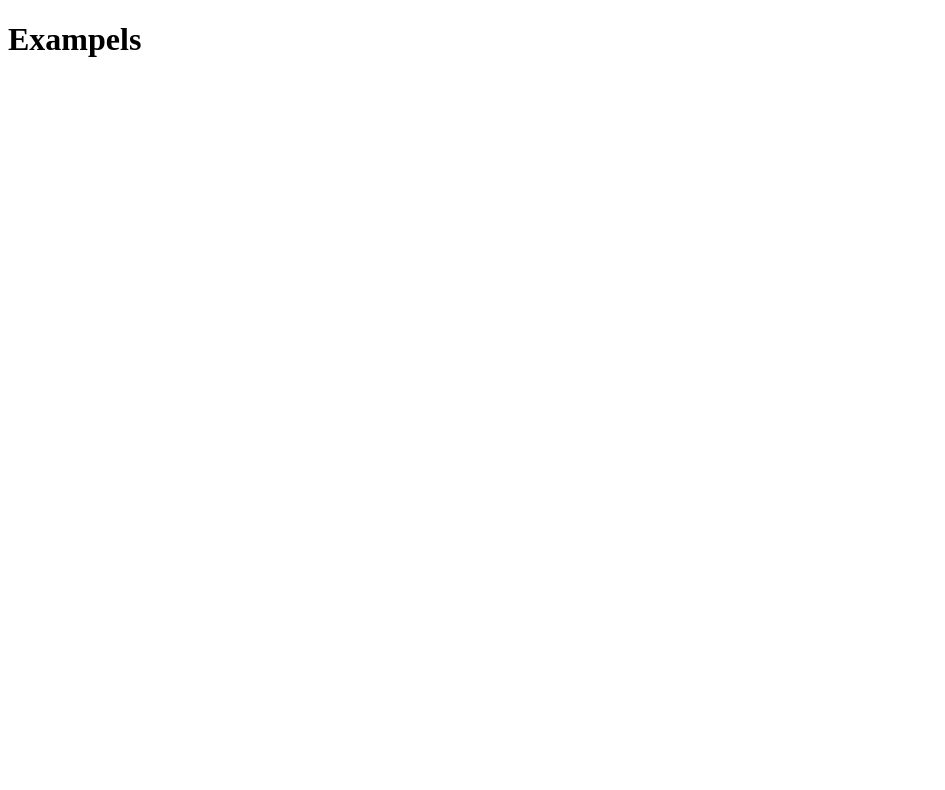
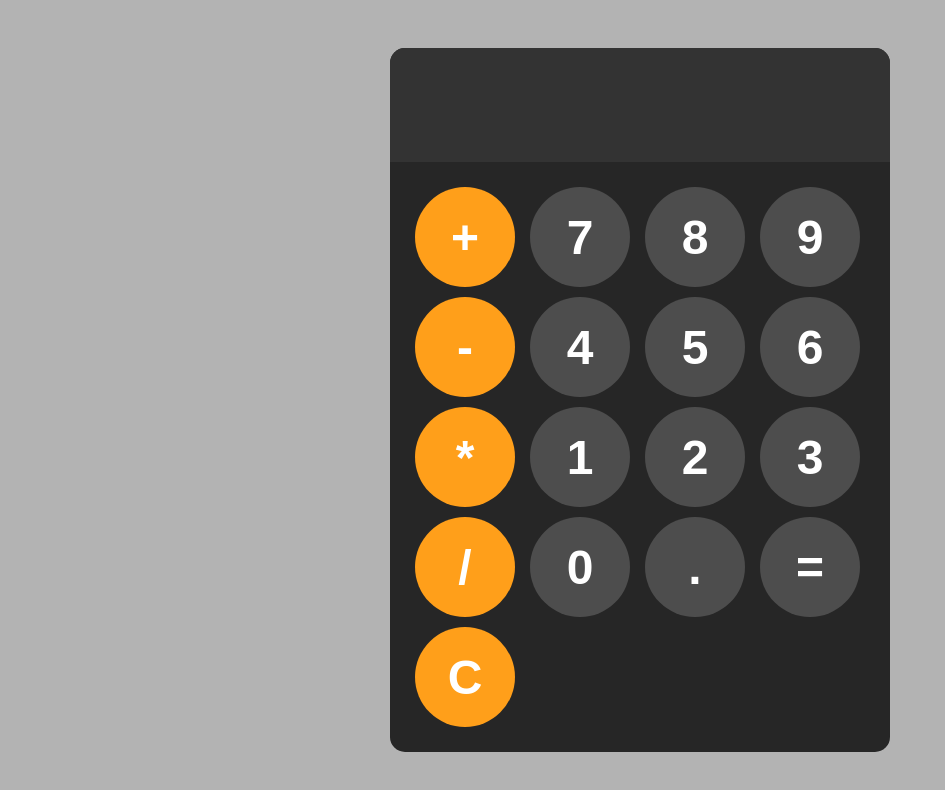
Before and after one commit to BenI570/javascript-sandbox, a plain HTML site: page calculator/index.html in a window 1280 px wide. Shown: the whole page, without its empty margins (0-945 px from the left). Drawn offline with Linux system fonts and the light colour scheme.

Commit message:
calculator

```diff
--- a/calculator/index.html
+++ b/calculator/index.html
@@ -3,13 +3,40 @@
 	<head>
 		<meta charset="UTF-8" />
 		<meta name="viewport" content="width=device-width, initial-scale=1.0" />
-		<title>Document</title>
-		<style></style>
+		<title>Calculator</title>
+		<link rel="stylesheet" href="./styles.css" />
 	</head>
 	<body>
-		<h1>Exampels</h1>
-		<script>
-			console.log(1 + 1);
-		</script>
+		<div id="calculator">
+			<input type="text" id="display" readonly />
+			<div id="keys">
+				<button onclick="appendToDisplay('+')" class="operator-btn">
+					+
+				</button>
+				<button onclick="appendToDisplay('7')">7</button>
+				<button onclick="appendToDisplay('8')">8</button>
+				<button onclick="appendToDisplay('9')">9</button>
+				<button onclick="appendToDisplay('-')" class="operator-btn">
+					-
+				</button>
+				<button onclick="appendToDisplay('4')">4</button>
+				<button onclick="appendToDisplay('5')">5</button>
+				<button onclick="appendToDisplay('6')">6</button>
+				<button onclick="appendToDisplay('*')" class="operator-btn">
+					*
+				</button>
+				<button onclick="appendToDisplay('1')">1</button>
+				<button onclick="appendToDisplay('2')">2</button>
+				<button onclick="appendToDisplay('3')">3</button>
+				<button onclick="appendToDisplay('/')" class="operator-btn">
+					/
+				</button>
+				<button onclick="appendToDisplay('0')">0</button>
+				<button onclick="appendToDisplay('.')">.</button>
+				<button onclick="calculate()">=</button>
+				<button onclick="clearDisplay()" class="operator-btn">C</button>
+			</div>
+		</div>
 	</body>
+	<script src="./script.js"></script>
 </html>
--- /dev/null
+++ b/calculator/script.js
@@ -0,0 +1,18 @@
+const display = document.getElementById('display');
+
+function appendToDisplay(input) {
+	display.value += input;
+}
+
+function clearDisplay() {
+	display.value = '';
+}
+
+function calculate() {
+	try {
+		display.value = eval(display.value);
+	} catch {
+		clearDisplay();
+		alert('Please enter a valid expression!');
+	}
+}
--- /dev/null
+++ b/calculator/styles.css
@@ -0,0 +1,60 @@
+:root {
+	--black-30: hsl(0, 0%, 30%);
+	--button-color: white;
+}
+body {
+	display: flex;
+	justify-content: center;
+	align-items: center;
+	height: 100vh;
+	margin: 0;
+	background-color: hsl(0, 0%, 70%);
+}
+button {
+	width: 100px;
+	height: 100px;
+	border-radius: 50px;
+	border: none;
+	background-color: var(--black-30);
+	color: var(--button-color);
+	font-size: 3rem;
+	font-weight: bold;
+	cursor: pointer;
+}
+button:hover {
+	background-color: hsl(0, 0%, 40%);
+}
+button:active {
+	background-color: hsl(0, 0%, 50%);
+}
+.operator-btn {
+	background-color: hsl(35, 100%, 55%);
+}
+.operator-btn:hover {
+	background-color: hsl(35, 100%, 60%);
+}
+.operator-btn:active {
+	background-color: hsl(35, 100%, 65%);
+}
+#keys {
+	display: grid;
+	grid-template-columns: repeat(4, 1fr);
+	gap: 10px;
+	padding: 25px;
+}
+#calculator {
+	font-family: Helvetica, Arial, sans-serif;
+	background-color: hsl(0, 0%, 15%);
+	border-radius: 15px;
+	max-width: 500px;
+	overflow: hidden;
+}
+#display {
+	width: 100%;
+	padding: 20px;
+	font-size: 4rem;
+	text-align: left;
+	border: none;
+	background-color: hsl(0, 0%, 20%);
+	color: var(--button-color);
+}
```
Also changed, not shown: calculator/examples.html (added, +17 -0 lines).
